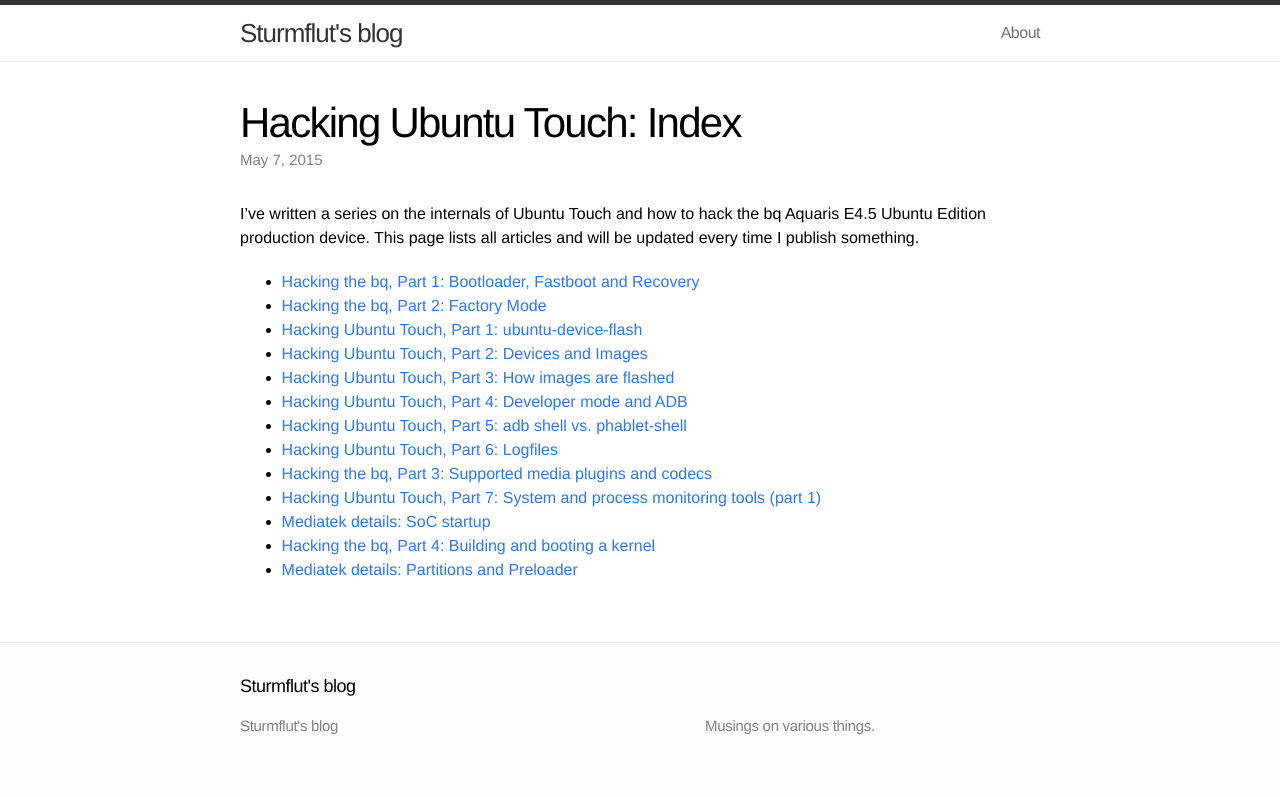
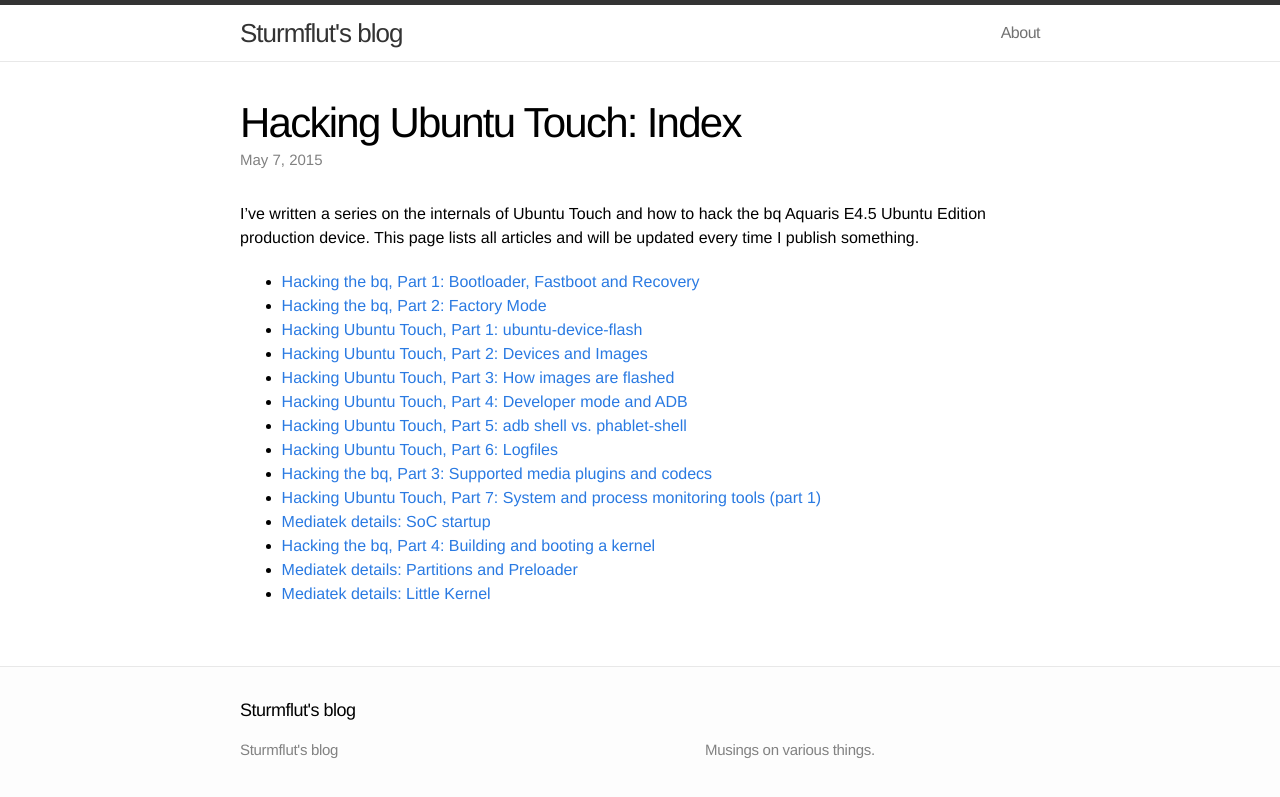
Before and after one commit to Sturmflut/sturmflut.github.io, a Jekyll site: the page built from _posts/2015-05-07-hacking-ubuntu-touch-index.markdown, in a window 1280 px wide. Shown: the top 797 px of the page. Built offline with Jekyll 4.4.1, drawn with Linux system fonts in a browser that asks for light colours.

Commit message:
Update index

```diff
--- a/_posts/2015-05-07-hacking-ubuntu-touch-index.markdown
+++ b/_posts/2015-05-07-hacking-ubuntu-touch-index.markdown
@@ -35,3 +35,5 @@ I've written a series on the internals of Ubuntu Touch and how to hack the bq Aq
 * [Hacking the bq, Part 4: Building and booting a kernel]({% post_url 2015-07-02-hacking-the-bq-part-4-building-and-booting-a-kernel %})
 
 * [Mediatek details: Partitions and Preloader]({% post_url 2015-07-04-mediatek-details-partitions-and-preloader %})
+
+* [Mediatek details: Little Kernel]({% post_url 2015-07-05-mediatek-details-little-kernel %})
```
